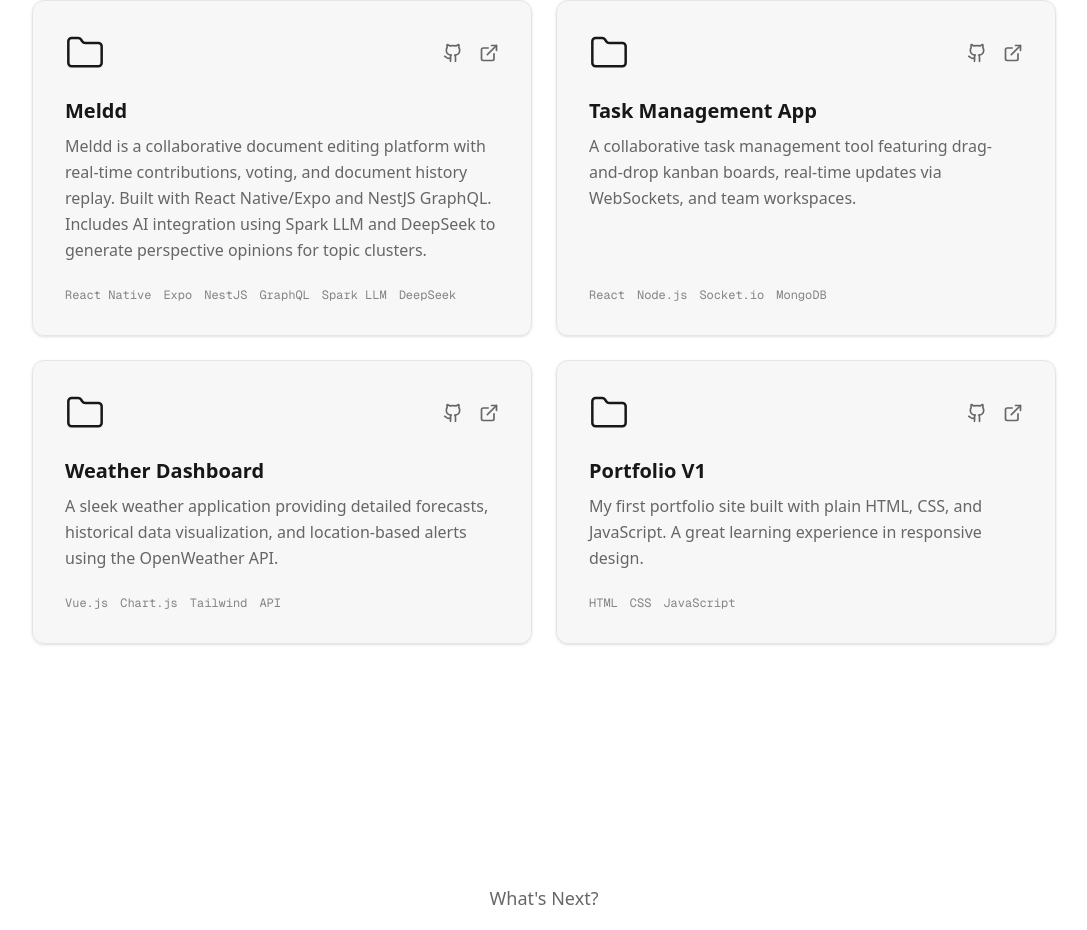
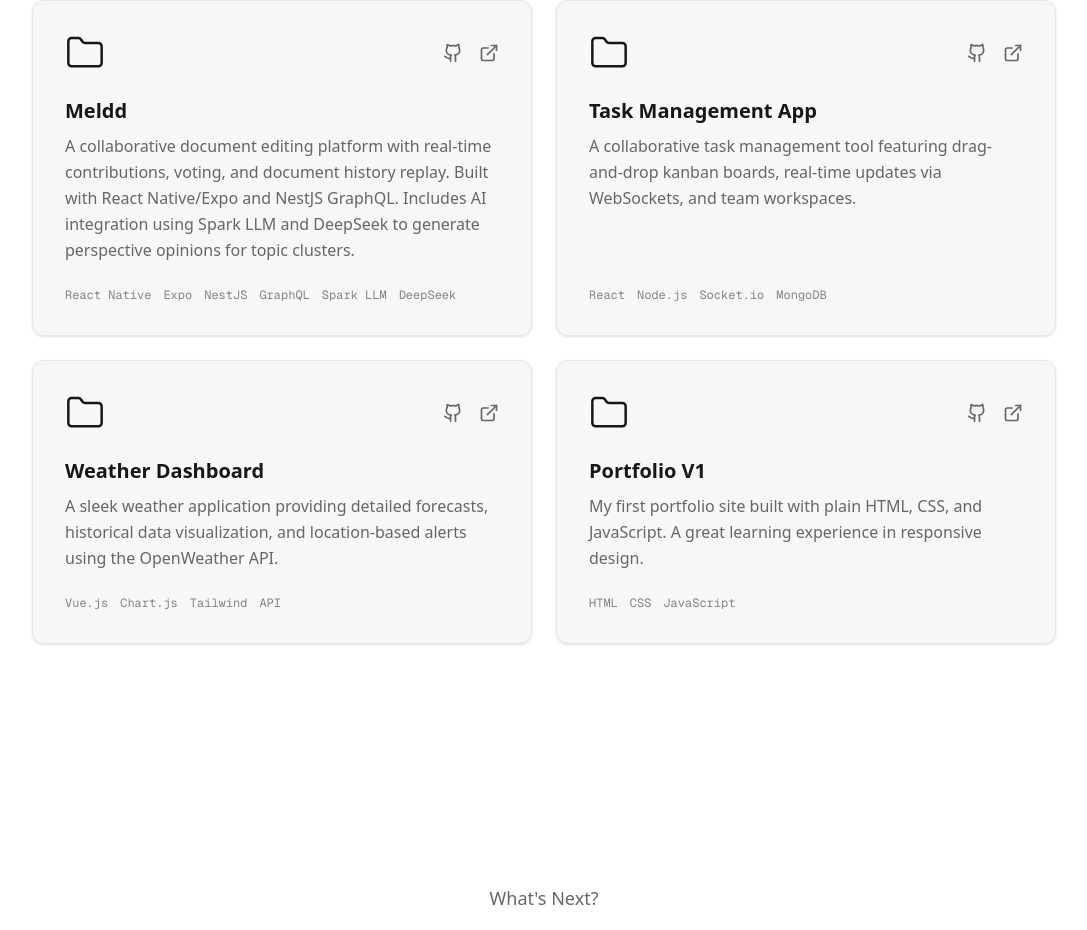
Before and after one commit to leotaozeng/leozeng.tech, a Next.js app: page / in a window 1280 px wide. Shown: the part 2177-3107 px from the top of the page, without its empty margins (96-1183 px from the left). Built offline with nearby package versions, Linux system fonts and the light colour scheme.

Commit message:
fix: refine project description for Meldd to enhance clarity

```diff
--- a/src/components/Projects.tsx
+++ b/src/components/Projects.tsx
@@ -7,7 +7,7 @@ const projects = [
   {
     title: 'Meldd',
     description:
-      'Meldd is a collaborative document editing platform with real-time contributions, voting, and document history replay. Built with React Native/Expo and NestJS GraphQL. Includes AI integration using Spark LLM and DeepSeek to generate perspective opinions for topic clusters.',
+      'A collaborative document editing platform with real-time contributions, voting, and document history replay. Built with React Native/Expo and NestJS GraphQL. Includes AI integration using Spark LLM and DeepSeek to generate perspective opinions for topic clusters.',
     tech: ['React Native', 'Expo', 'NestJS', 'GraphQL', 'Spark LLM', 'DeepSeek'],
     github: 'https://github.com/TheProlog',
     external: 'https://app.meldd.com',
```
